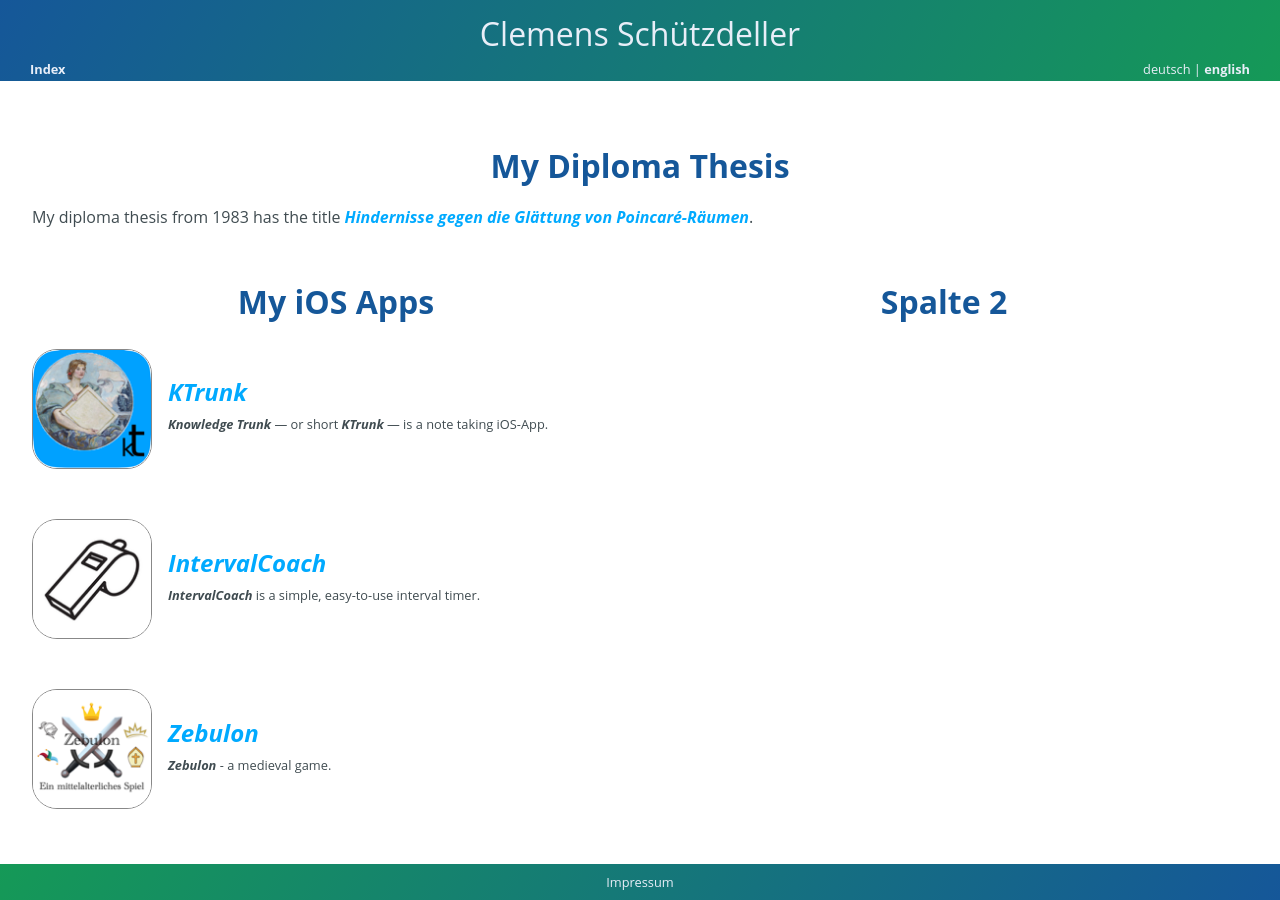
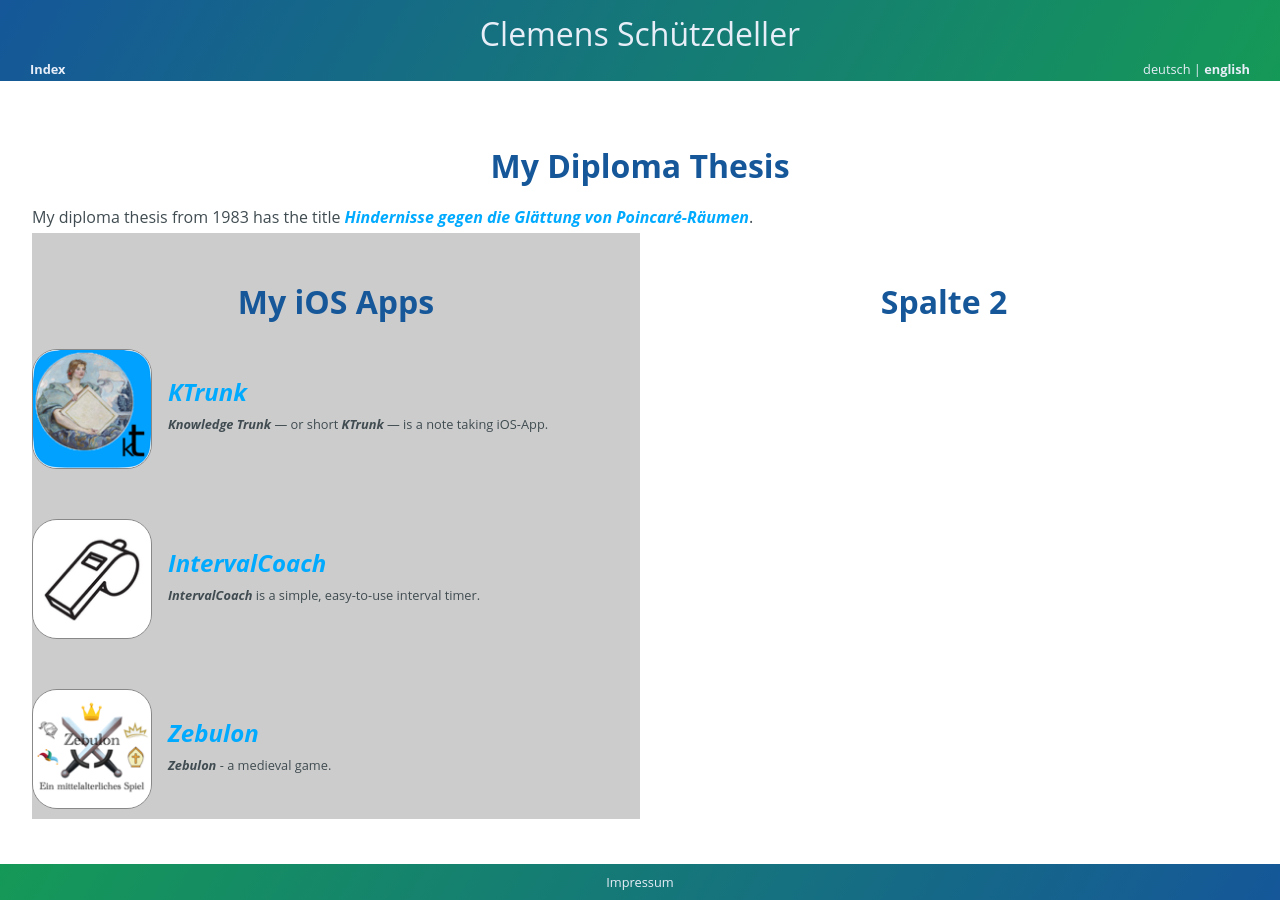
Before and after one commit to cs-LA/home, a Jekyll site: the page built from README.md, in a window 1280 px wide. Built offline with Jekyll 4.4.1, drawn with Linux system fonts in a browser that asks for light colours; our own code applies the rules of GitHub Pages for plain Markdown files.

Commit message:
Update default.html

```diff
--- a/_layouts/default.html
+++ b/_layouts/default.html
@@ -23,10 +23,12 @@
       .column1of2 {
         float: left;
         width: 50%;
+	background-color: #ccc;
       }
       .column2of2 {
         float: left;
         width: 50%;
+	background-color: #333;
       }
 
       /* Clear floats after the columns */
```
